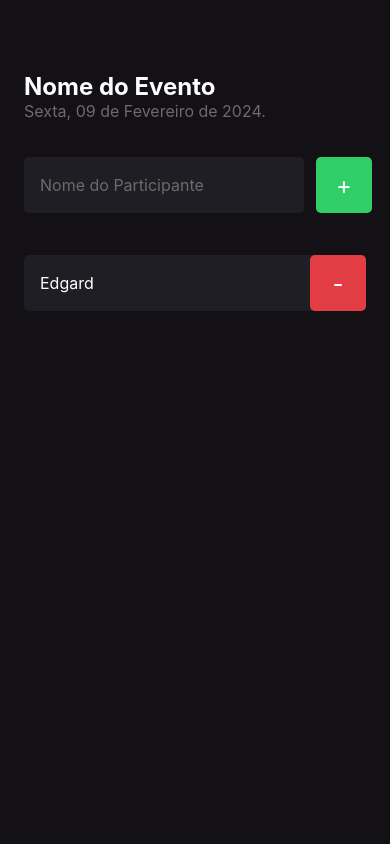
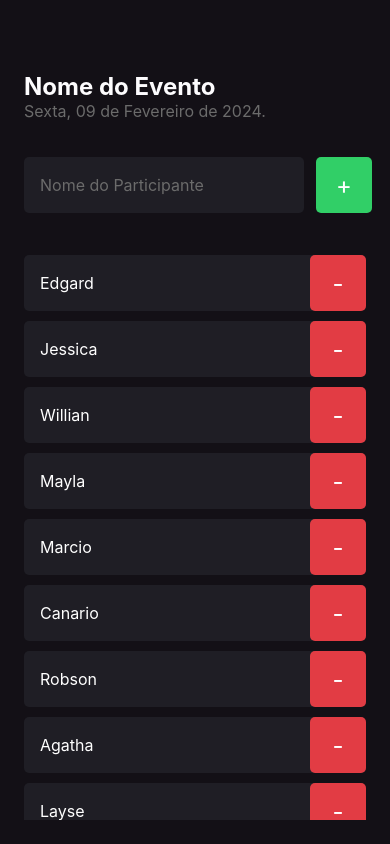
Before and after one commit to EdgardSchmitz/my-app, a React Native app: screen / in a window 390 px wide. Built offline with nearby package versions, Linux system fonts and the light colour scheme.

Commit message:
add scrollview

```diff
--- a/src/screens/home/index.tsx
+++ b/src/screens/home/index.tsx
@@ -1,10 +1,11 @@
-import { Text, View, TextInput, TouchableOpacity} from 'react-native';
+import { Text, View, TextInput, TouchableOpacity, ScrollView} from 'react-native';
 
 import {styles} from './styles';
 
 import {Participante} from '../../components/Participante';
 
-export default function Home(){
+export default function  Home(){
+    const participants = ['Edgard','Jessica', 'Willian', 'Mayla', 'Marcio', 'Canario', 'Robson', 'Agatha', 'Layse', 'Vinicius', 'Rubens Meneguetti', 'Roberto Marques'];
 
     function handleParticipantAdd (){
         console.log("Você clicou aqui!");
@@ -32,12 +33,24 @@ return (
     />
 
     <TouchableOpacity style={styles.button} onPress={handleParticipantAdd}>
-        <Text style={styles.buttonText}>+</Text>
+        <Text style={styles.buttonText}>
+            +
+            </Text>
     </TouchableOpacity>
 
     </View>
 
-    <Participante name="Edgard" onRemove={() => handleParticipantRemove('Edgard')}/>
+    <ScrollView showsVerticalScrollIndicator={false}>
+    {
+        participants.map(participant => (
+            <Participante
+            key={participant}
+            name={participant}
+            onRemove={() => handleParticipantRemove("Edgard")}/>
+        ))
+    }
+
+</ScrollView>
 
     </View>
 )
```
